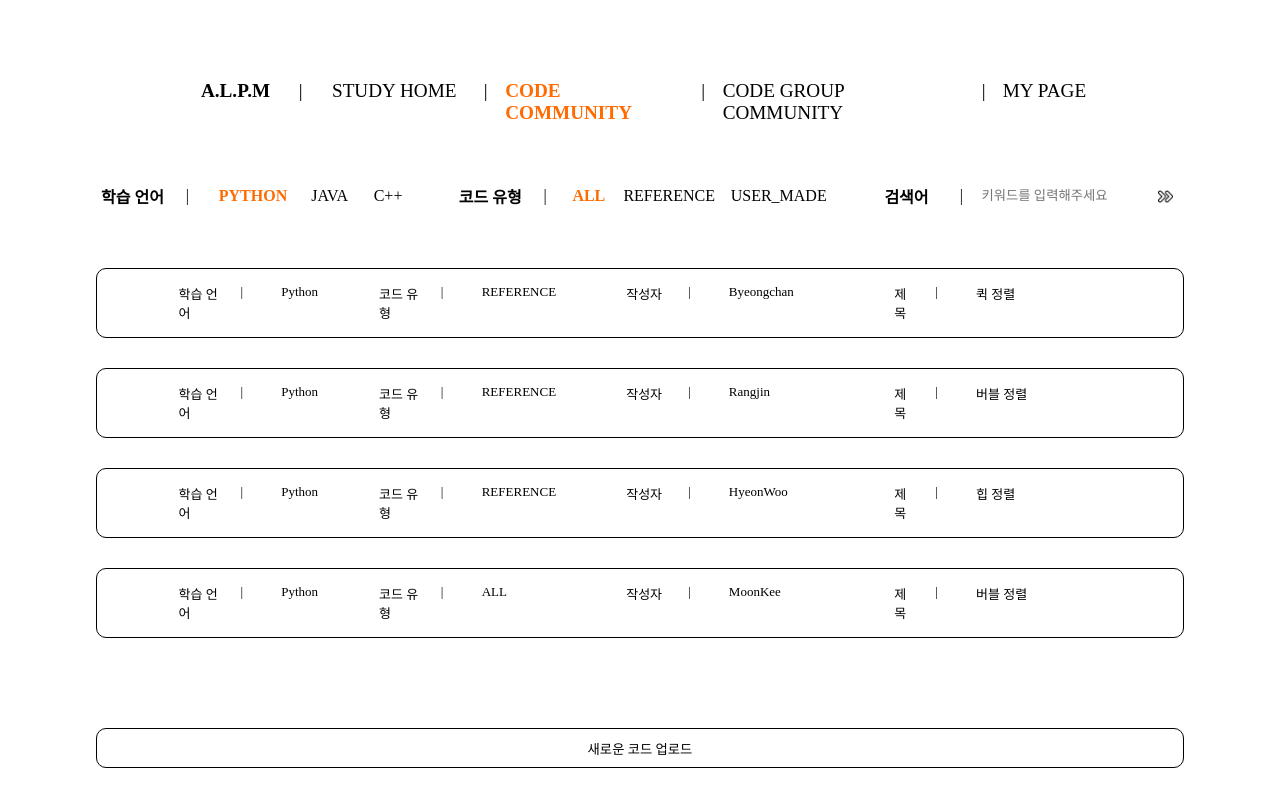
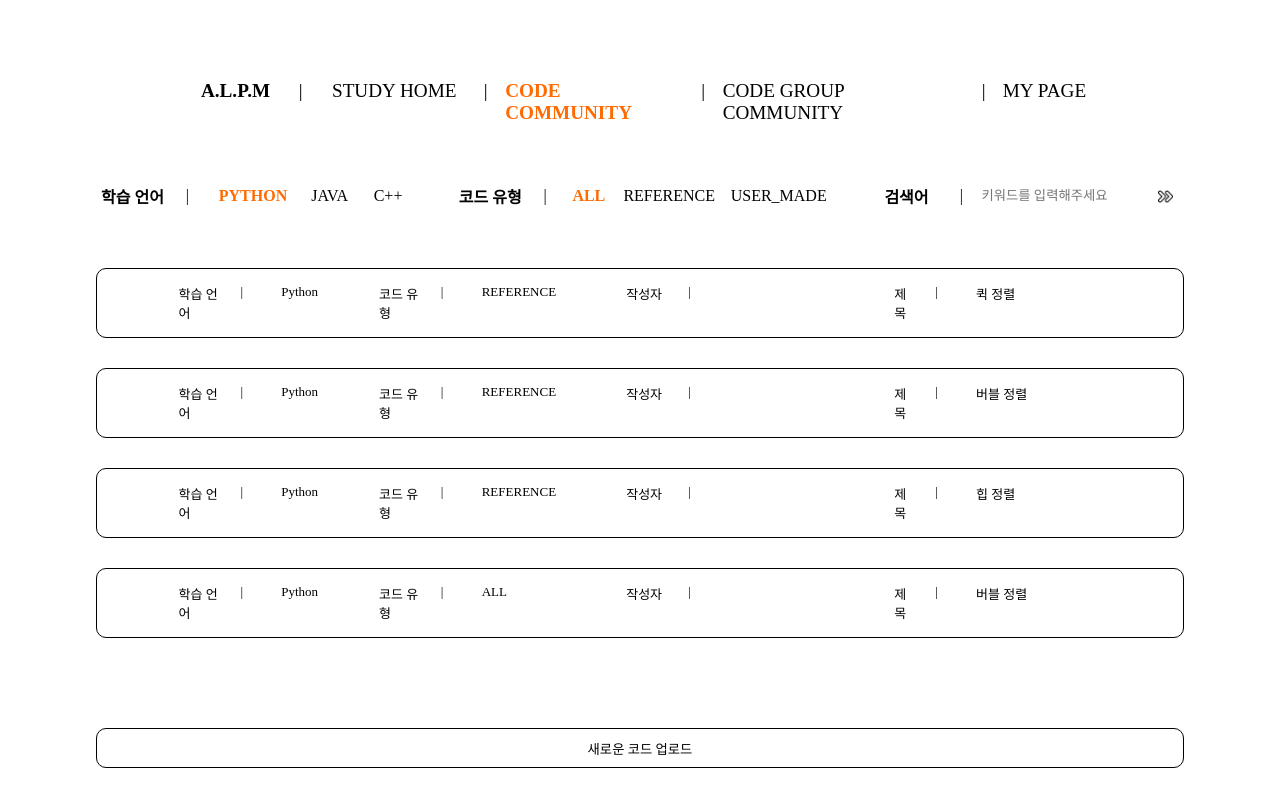
Before and after one commit to AL-PM/ALPM-web, a React (Create React App) app: page /code in a window 1280 px wide. Built offline with nearby package versions, Linux system fonts and the light colour scheme; a web font is replaced by a local one.

Commit message:
[MOD] MY_PAGE 내 코드 보드 조회 API 콜 추가

```diff
--- a/src/Etc/CodeSearchResult/CodeSearchResult.jsx
+++ b/src/Etc/CodeSearchResult/CodeSearchResult.jsx
@@ -26,7 +26,7 @@ return(
                 <span></span>
                 <span>작성자</span>
                 <span>|</span>
-                <span>{Data.owner}</span>
+                <span>{Data.owner.name}</span>
                 <span></span>
                 <span>제목</span>
                 <span>|</span>
--- a/src/MyPage/MyCodeBoard/MyCodeBoard.jsx
+++ b/src/MyPage/MyCodeBoard/MyCodeBoard.jsx
@@ -43,69 +43,11 @@ function MyCodeBoard(){
 
     console.log(searchResult);
 
-    const searchData = [
-        {
-            "id": 1,
-            "name": "퀵 정렬",
-            "referencedCount": 2,
-            "verified": true,
-            "language": "Python",
-            "owner" : "Byeongchan"
-        },
-        {
-            "id": 2,
-            "name": "버블 정렬",
-            "referencedCount": 2,
-            "verified": true,
-            "language": "Python",
-            "owner" : "Rangjin"
-        },
-        {
-            "id": 3,
-            "name": "힙 정렬",
-            "referencedCount": 4,
-            "verified": true,
-            "language": "Python",
-            "owner" : "HyeonWoo"
-        },
-        {
-            "id": 4,
-            "name": "버블 정렬",
-            "referencedCount": 4,
-            "verified": null,
-            "language": "Python",
-            "owner" : "MoonKee"
-        },
-        {
-            "id": 4,
-            "name": "버블 정렬",
-            "referencedCount": 4,
-            "verified": null,
-            "language": "Python",
-            "owner" : "MoonKee"
-        },
-        {
-            "id": 4,
-            "name": "버블 정렬",
-            "referencedCount": 4,
-            "verified": null,
-            "language": "Python",
-            "owner" : "MoonKee"
-        },
-        {
-            "id": 4,
-            "name": "버블 정렬",
-            "referencedCount": 4,
-            "verified": null,
-            "language": "Python",
-            "owner" : "MoonKee"
-        },
-    ]
     return(
         <div id="MyCodeBoard">
             <MainMenuBar page={"MyPage"} />
             <MyPageMenuBar MyPage={"2"}/>
-            <CodeSearchResult searchData={searchData} bodyHeight={"66vh"} siteTag={"MyPage"}/>
+            <CodeSearchResult searchData={searchResult.content} bodyHeight={"66vh"} siteTag={"MyPage"}/>
         </div>
     )
 }
```
